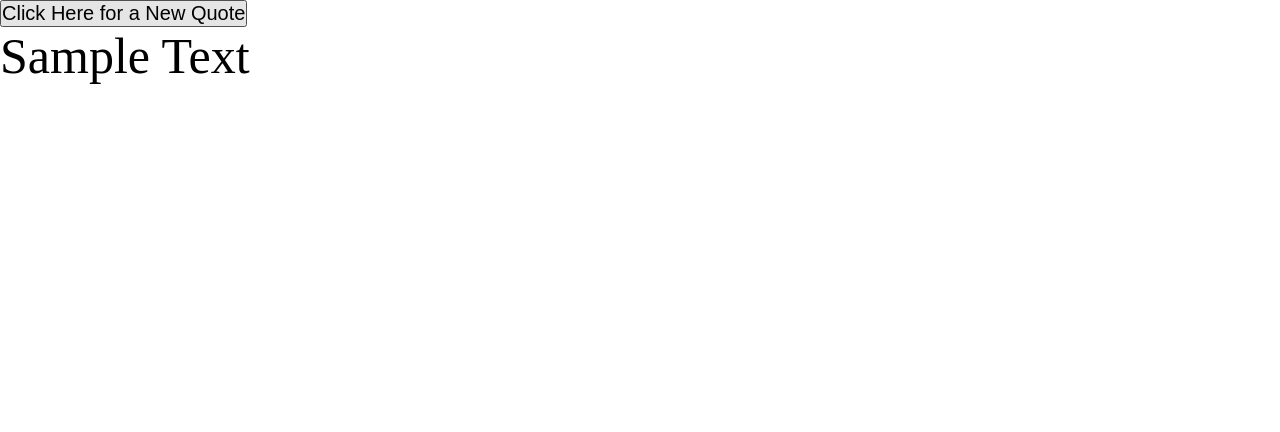
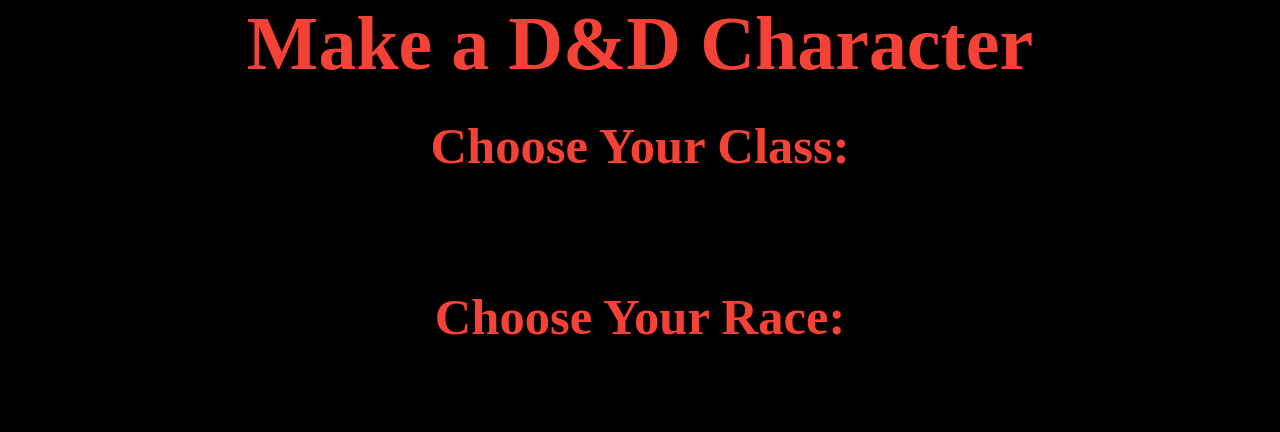
Before and after one commit to staten-island-tech/api-project-BenjaminC7, a website built with Vite: page api-project/index.html in a window 1280 px wide. Built offline with nearby package versions, Linux system fonts and the light colour scheme; no server answers.

Commit message:
wow i did a lot

```diff
--- a/api-project/index.html
+++ b/api-project/index.html
@@ -7,8 +7,21 @@
     <title>Vite App</title>
   </head>
   <body>
-    <button id="quoteBtn">Click Here for a New Quote</button>
-    <div id="app">Sample Text</div>
+    <h1>Make a D&D Character</h1>
+    <div class="choices" id="classChoices">
+      <h2>Choose Your Class:</h2>
+      <div class="btns" id="classButtons">
+        <button id="barbarianBtn" class="btn">Barbarian</button>
+      </div>
+    </div>
+    <div class="choices" id="classChoices">
+      <h2>Choose Your Race:</h2>
+      <div class="btns" id="raceButtons">
+        <button id="humanBtn" class="btn">Human</button>
+      </div>
+    </div>
+    <div id="classDes" class="description"></div>
+    <div id="raceDes" class="description"></div>
     <script type="module" src="./js/main.js"></script>
   </body>
 </html>
--- a/api-project/js/main.js
+++ b/api-project/js/main.js
@@ -1,7 +1,7 @@
 import "../styles/style.css";
 import { DOM } from "./dom";
-function changeQuote() {
-  const URL = "https://swapi.dev/api/people/1/";
+function changeQuote(url) {
+  const URL = url;
   async function getData(URL) {
     try {
       const response = await fetch(URL);
@@ -13,7 +13,6 @@
   }
   getData(URL);
 }
-changeQuote();
 DOM.quoteBtn.addEventListener("click", function () {
   changeQuote();
 });
--- a/api-project/styles/style.css
+++ b/api-project/styles/style.css
@@ -1,10 +1,11 @@
-html,
+@import url(variables.css);
 body,
 * {
   margin: 0;
   padding: 0;
   box-sizing: border-box;
   font-size: 62.5%;
+  background-color: black;
 }
 #app {
   font-size: 5rem;
@@ -12,3 +13,40 @@
 #quoteBtn {
   font-size: 2rem;
 }
+.btn,
+.btn:link,
+.btn:visited {
+  text-decoration: none;
+  padding: 2rem 3rem;
+  display: inline-block;
+  margin-top: 2rem;
+  margin-left: 2rem;
+  font-size: 2rem;
+  border: none;
+  border-radius: 10rem;
+  transition: all 0.2s;
+}
+.btn:hover {
+  transform: translateY(-2px);
+  box-shadow: 0 10px 0.5rem rgba(0, 0, 0, 0.2);
+}
+.btns {
+  display: flex;
+  justify-content: center;
+  align-items: center;
+  background-color: ;
+  flex-wrap: wrap;
+}
+h1 {
+  font-size: var(--h1);
+  text-align: center;
+  color: #f44336;
+}
+h2 {
+  font-size: var(--h2);
+  text-align: center;
+  color: #f44336;
+}
+.choices {
+  margin-top: 3rem;
+}
--- /dev/null
+++ b/api-project/styles/variables.css
@@ -0,0 +1,7 @@
+:root {
+  --h1: 7.594rem;
+  --h2: 5.063rem;
+  --h3: 3.375rem;
+  --h4: 2.25rem;
+  --h5: 1.5rem;
+}
```
